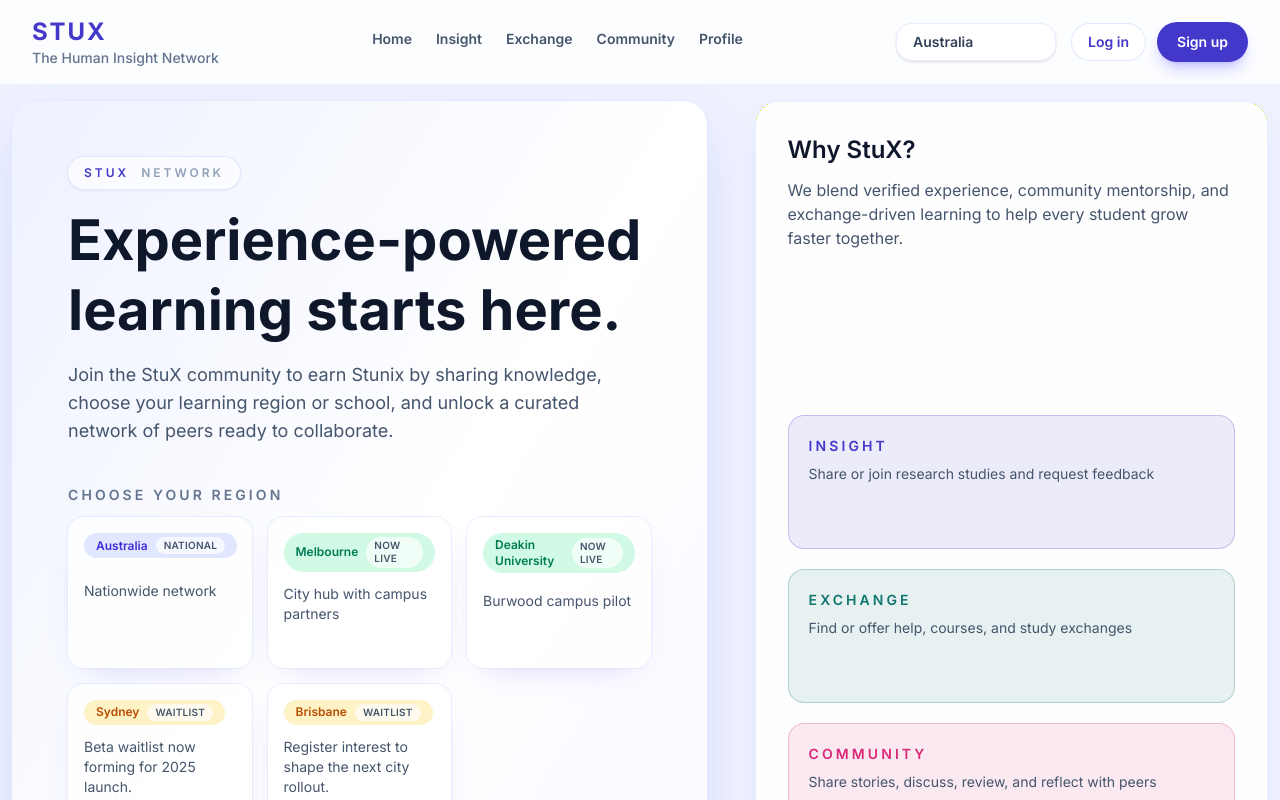
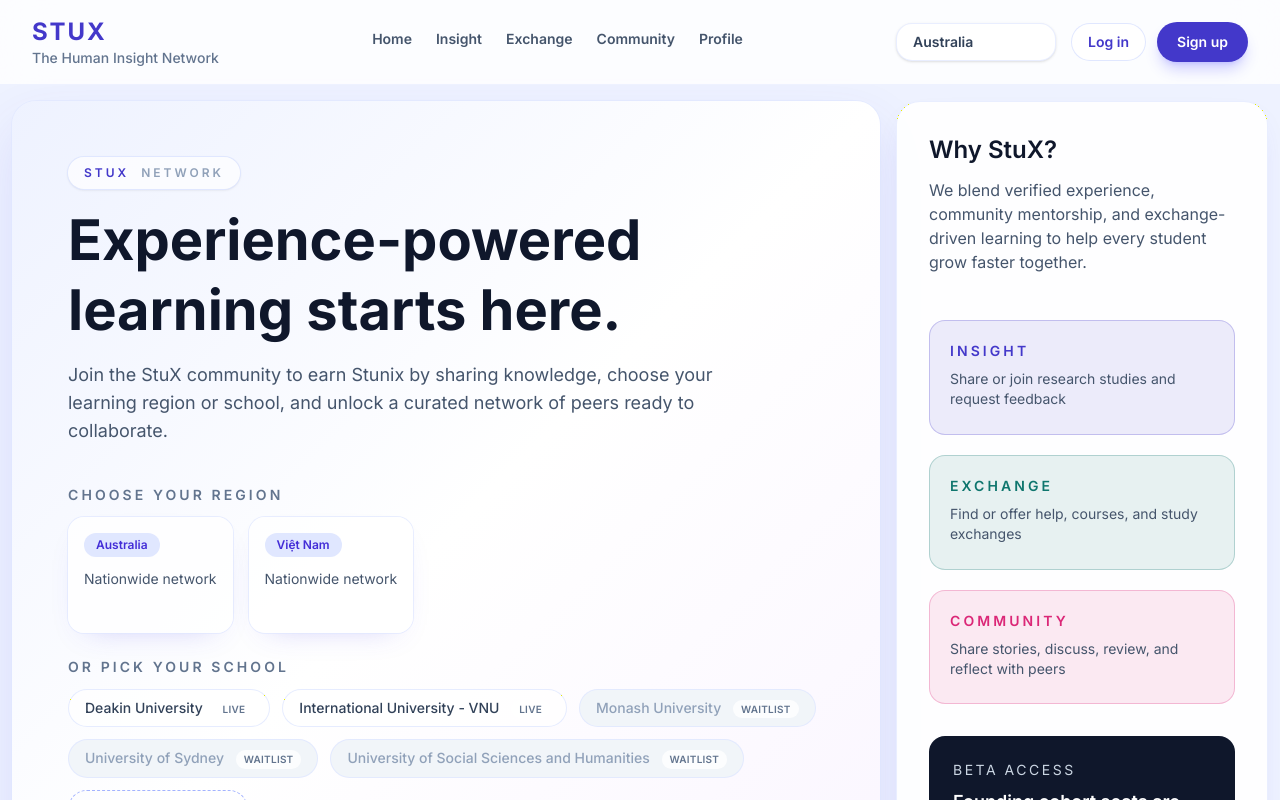
Before and after one commit to triek/stu-x, a Vue app: page / in a window 1280 px wide. Shown: the top 800 px of the page. Built offline with nearby package versions, Linux system fonts and the light colour scheme.

Commit message:
mapped region to city and school for region picking flow

```diff
--- /dev/null
+++ b/src/constants/regionSchools.js
@@ -0,0 +1,48 @@
+import { REGION_DEFINITIONS } from './regions'
+
+const regionMetaMap = REGION_DEFINITIONS.reduce((map, region) => {
+  map.set(region.id, region)
+  return map
+}, new Map())
+
+const createOptionFromRegion = (regionId) => {
+  const meta = regionMetaMap.get(regionId)
+  if (!meta) return null
+
+  return {
+    id: meta.id,
+    regionId: meta.id,
+    label: meta.label,
+    description: meta.tagline,
+    isActive: meta.isActive !== false,
+    accent: meta.accent,
+    statusLabel: meta.statusLabel,
+  }
+}
+
+const withDefinedOptions = (...options) => options.filter(Boolean)
+
+const REGION_SCHOOL_OVERRIDES = {
+  australia: withDefinedOptions(
+    createOptionFromRegion('melbourne'),
+    createOptionFromRegion('deakin'),
+  ),
+  vietnam: withDefinedOptions(
+    createOptionFromRegion('tphcm'),
+    createOptionFromRegion('iu-vnu'),
+    createOptionFromRegion('ussh'),
+  ),
+}
+
+export const getSchoolsForRegion = (regionId) => {
+  if (!regionId) return []
+  return REGION_SCHOOL_OVERRIDES[regionId] ?? withDefinedOptions(createOptionFromRegion(regionId))
+}
+
+export const LANDING_SCHOOL_SHORTCUTS = withDefinedOptions(
+  createOptionFromRegion('deakin'),
+  createOptionFromRegion('iu-vnu'),
+  createOptionFromRegion('monash'),
+  createOptionFromRegion('usyd'),
+  createOptionFromRegion('ussh'),
+)
--- a/src/constants/regions.js
+++ b/src/constants/regions.js
@@ -1,6 +1,7 @@
 export const DEFAULT_REGION_ID = 'australia'
 
 export const REGION_DEFINITIONS = [
+  // Australia
   {
     id: 'australia',
     label: 'Australia',
@@ -19,7 +20,7 @@
     tagline: 'City hub with campus partners',
     accent: 'bg-emerald-100 text-emerald-700',
     chipClass: 'border border-emerald-200/60 bg-emerald-50 text-emerald-700',
-    statusLabel: 'Now live',
+    statusLabel: 'Live',
     isActive: true,
     showInSwitcher: true,
   },
@@ -30,8 +31,19 @@
     tagline: 'Burwood campus pilot',
     accent: 'bg-emerald-100 text-emerald-700',
     chipClass: 'border border-emerald-200/60 bg-emerald-50 text-emerald-700',
-    statusLabel: 'Now live',
+    statusLabel: 'Live',
     isActive: true,
+    showInSwitcher: true,
+  },
+  {
+    id: 'monash',
+    label: 'Monash University',
+    shortLabel: 'Monash University',
+    tagline: 'Clayton campus pilot',
+    accent: 'bg-amber-100 text-amber-700',
+    chipClass: 'border border-amber-200/60 bg-amber-50 text-amber-700',
+    statusLabel: 'Waitlist',
+    isActive: false,
     showInSwitcher: true,
   },
   {
@@ -46,21 +58,91 @@
     showInSwitcher: true,
   },
   {
-    id: 'brisbane',
-    label: 'Brisbane',
-    shortLabel: 'Brisbane',
-    tagline: 'Register interest to shape the next city rollout.',
+    id: 'usyd',
+    label: 'University of Sydney',
+    shortLabel: 'University of Sydney',
+    tagline: 'Sydney campus pilot',
     accent: 'bg-amber-100 text-amber-700',
     chipClass: 'border border-amber-200/60 bg-amber-50 text-amber-700',
     statusLabel: 'Waitlist',
     isActive: false,
     showInSwitcher: true,
   },
+
+  // Vietnam
+  {
+    id: 'vietnam',
+    label: 'Việt Nam',
+    shortLabel: 'Vietnam',
+    tagline: 'Nationwide network',
+    accent: 'bg-indigo-100 text-indigo-700',
+    chipClass: 'border border-indigo-200/60 bg-indigo-50 text-indigo-700',
+    statusLabel: 'National',
+    isActive: true,
+    showInSwitcher: true,
+  },
+  {
+    id: 'tphcm',
+    label: 'Thành phố Hồ Chí Minh',
+    shortLabel: 'Ho Chi Minh City',
+    tagline: 'City hub with campus partners',
+    accent: 'bg-emerald-100 text-emerald-700',
+    chipClass: 'border border-emerald-200/60 bg-emerald-50 text-emerald-700',
+    statusLabel: 'Live',
+    isActive: true,
+    showInSwitcher: true,
+  },
+  {
+  id: 'iu-vnu',
+  label: 'International University - VNU',
+  shortLabel: 'IU - VNU',
+  tagline: 'IU campus pilot',
+  accent: 'bg-emerald-100 text-emerald-700',
+  chipClass: 'border border-emerald-200/60 bg-emerald-50 text-emerald-700',
+  statusLabel: 'Live',
+  isActive: true,
+  showInSwitcher: true,
+  },
+  {
+  id: 'ussh',
+  label: 'University of Social Sciences and Humanities',
+  shortLabel: 'IU - VNU',
+  tagline: 'USSH campus pilot',
+  accent: 'bg-amber-100 text-amber-700',
+  chipClass: 'border border-amber-200/60 bg-amber-50 text-amber-700',
+  statusLabel: 'Waitlist',
+  isActive: false,
+  showInSwitcher: true,
+  },
+  {
+  id: 'danang',
+  label: 'Đà Nẵng',
+  shortLabel: 'Da Nang',
+  tagline: 'Central hub with campus partners',
+  accent: 'bg-amber-100 text-amber-700',
+  chipClass: 'border border-amber-200/60 bg-amber-50 text-amber-700',
+  statusLabel: 'Waitlist',
+  isActive: false,
+  showInSwitcher: true,
+},
+{
+  id: 'hanoi',
+  label: 'Hà Nội',
+  shortLabel: 'Ha Noi',
+  tagline: 'Capital region with campus partners',
+  accent: 'bg-amber-100 text-amber-700',
+  chipClass: 'border border-amber-200/60 bg-amber-50 text-amber-700',
+  statusLabel: 'Waitlist',
+  isActive: false,
+  showInSwitcher: true,
+},
 ]
 
 const REGION_SCOPE_OVERRIDES = {
-  australia: ['australia', 'melbourne', 'deakin'],
-  melbourne: ['melbourne', 'deakin'],
+  australia: ['australia', 'melbourne', 'deakin', 'monash'],
+  melbourne: ['melbourne', 'deakin', 'monash'],
+  vietnam: ['vietnam', 'tphcm', 'iu-vnu', 'ussh'],
+  tphcm: ['tphcm', 'iu-vnu', 'ussh'],
 }
 
 export const REGION_SCOPES = REGION_DEFINITIONS.reduce((scopes, region) => {
--- a/src/router/index.js
+++ b/src/router/index.js
@@ -9,6 +9,7 @@
 import ProfileView from '../views/ProfileView.vue'
 import LoginView from '../views/LoginView.vue'
 import SignupView from '../views/SignupView.vue'
+import RegionSchoolSelectView from '../views/RegionSchoolSelectView.vue'
 
 const router = createRouter({
   history: createWebHistory(import.meta.env.BASE_URL),
@@ -17,6 +18,11 @@
       path: '/',
       name: 'landing',
       component: LandingView,
+    },
+    {
+      path: '/regions/:regionId/schools',
+      name: 'region-schools',
+      component: RegionSchoolSelectView,
     },
     {
       path: '/home',
--- a/src/views/LandingView.vue
+++ b/src/views/LandingView.vue
@@ -1,11 +1,13 @@
 <script setup>
-import { RouterLink } from 'vue-router'
+import { RouterLink, useRouter } from 'vue-router'
 import { PILLAR_ACCENTS } from '@/constants/pillarAccents'
 import { REGION_DEFINITIONS } from '@/constants/regions'
 import { withAlpha } from '@/utils/color'
+import { LANDING_SCHOOL_SHORTCUTS } from '@/constants/regionSchools'
+import { useRegionStore } from '@/stores/region'
 
 const regionCards = REGION_DEFINITIONS.filter((region) =>
-  ['australia', 'melbourne', 'deakin', 'sydney', 'brisbane'].includes(region.id),
+  ['australia', 'vietnam'].includes(region.id),
 ).map((region) => ({
   id: region.id,
   title: region.label,
@@ -15,13 +17,7 @@
   status: region.statusLabel,
   isActive: region.isActive,
 }))
-
-const schools = [
-  'Deakin University',
-  'StuX International Academy',
-  'Open Learning Collective',
-  'Community College Network',
-]
+const schools = LANDING_SCHOOL_SHORTCUTS
 
 const pillars = [
   {
@@ -44,10 +40,24 @@
   surface: withAlpha(pillar.accent, '18'),
   border: withAlpha(pillar.accent, '40'),
 }))
+
+const router = useRouter()
+const regionStore = useRegionStore()
+
+const handleRegionSelect = (region) => {
+  if (!region?.id) return
+  router.push({ name: 'region-schools', params: { regionId: region.id } })
+}
+
+const handleSchoolSelect = (school) => {
+  if (!school?.regionId || school.isActive === false) return
+  regionStore.setRegion(school.regionId)
+  router.push({ name: 'insight' })
+}
 </script>
 
 <template>
-  <section class="grid gap-12 lg:grid-cols-[1.15fr_0.85fr]">
+  <section class="grid gap-4 lg:grid-cols-[1.4fr_0.6fr]">
     <div class="grid gap-10 rounded-3xl bg-gradient-to-br from-indigo-50 via-white to-purple-50 p-10 shadow-primary ring-1 ring-indigo-100/70 sm:p-14">
       <div class="space-y-4">
         <div class="inline-flex items-center gap-3 rounded-full bg-white/70 px-4 py-2 text-xs font-semibold uppercase tracking-[0.25em] text-brand shadow-sm ring-1 ring-indigo-100">
@@ -65,21 +75,16 @@
       <div class="grid gap-6">
         <div class="space-y-3">
           <h2 class="text-sm font-semibold uppercase tracking-[0.22em] text-slate-500">Choose your region</h2>
-          <div class="grid gap-4 sm:grid-cols-3">
+          <div class="flex gap-4">
             <button
               v-for="region in regionCards"
               :key="region.id"
               type="button"
               class="group grid gap-3 rounded-2xl bg-white/80 p-4 text-left shadow-panel ring-1 ring-indigo-100/70 transition-transform hover:-translate-y-1 hover:shadow-lg"
+              @click="handleRegionSelect(region)"
             >
               <span :class="['inline-flex w-fit items-center rounded-full px-3 py-1 text-xs font-semibold gap-2', region.accent]">
                 <span>{{ region.title }}</span>
-                <span
-                  v-if="region.status"
-                  class="rounded-full bg-white/70 px-2 py-0.5 text-[10px] font-semibold uppercase tracking-wide text-slate-600"
-                >
-                  {{ region.status }}
-                </span>
               </span>
               <span class="text-sm text-slate-600">{{ region.description }}</span>
               <span class="text-xs font-semibold text-brand opacity-0 transition-opacity group-hover:opacity-100">
@@ -94,11 +99,23 @@
           <div class="flex flex-wrap gap-3">
             <button
               v-for="school in schools"
-              :key="school"
+              :key="school.id"
               type="button"
-              class="rounded-full border border-indigo-100/80 bg-white/70 px-4 py-2 text-sm font-medium text-slate-700 transition hover:border-indigo-200 hover:text-indigo-600"
+              class="rounded-full border border-indigo-100/80 px-4 py-2 text-sm font-medium transition"
+              :class="[
+                school.isActive !== false
+                  ? 'bg-white/70 text-slate-700 hover:border-indigo-200 hover:text-indigo-600'
+                  : 'cursor-not-allowed bg-slate-100 text-slate-400',
+              ]"
+              @click="handleSchoolSelect(school)"
             >
-              {{ school }}
+              {{ school.label }}
+              <span
+                v-if="school.statusLabel"
+                class="ml-2 inline-flex items-center rounded-full bg-white/80 px-2 py-0.5 text-[10px] font-semibold uppercase tracking-wide text-slate-500"
+              >
+                {{ school.statusLabel }}
+              </span>
             </button>
             <button
               type="button"
--- /dev/null
+++ b/src/views/RegionSchoolSelectView.vue
@@ -0,0 +1,101 @@
+<script setup>
+import { computed, watchEffect } from 'vue'
+import { useRoute, useRouter } from 'vue-router'
+import { useRegionStore } from '@/stores/region'
+import { getSchoolsForRegion } from '@/constants/regionSchools'
+
+const route = useRoute()
+const router = useRouter()
+const regionStore = useRegionStore()
+
+const regionId = computed(() => route.params.regionId?.toString().toLowerCase() ?? '')
+const regionMeta = computed(() => regionStore.getRegionMeta(regionId.value))
+const schools = computed(() => getSchoolsForRegion(regionId.value))
+
+watchEffect(() => {
+  if (!regionMeta.value) {
+    router.replace({ name: 'landing' })
+  }
+})
+
+const handleSchoolSelect = (school) => {
+  if (!school?.regionId || school.isActive === false) return
+
+  regionStore.setRegion(school.regionId)
+  router.push({ name: 'insight' })
+}
+
+const goBack = () => {
+  router.push({ name: 'landing' })
+}
+</script>
+
+<template>
+  <section class="mx-auto flex max-w-5xl flex-col gap-8 rounded-3xl bg-white p-6 shadow-panel ring-1 ring-indigo-100/60 sm:p-10">
+    <button
+      type="button"
+      class="inline-flex w-fit items-center gap-2 text-sm font-semibold text-indigo-600 transition hover:text-indigo-700"
+      @click="goBack"
+    >
+      ← Back to landing
+    </button>
+
+    <header class="space-y-3">
+      <p class="text-xs font-semibold uppercase tracking-[0.22em] text-slate-500">Choose your school</p>
+      <h1 class="text-3xl font-bold text-slate-900 sm:text-4xl">
+        {{ regionMeta?.label ?? 'Select your region' }}
+      </h1>
+      <p v-if="regionMeta?.tagline" class="text-slate-600">
+        {{ regionMeta.tagline }}
+      </p>
+    </header>
+
+    <div class="grid gap-4 sm:grid-cols-2">
+      <button
+        v-for="school in schools"
+        :key="school.id"
+        type="button"
+        class="group flex flex-col gap-2 rounded-2xl border p-5 text-left shadow-sm transition-all hover:-translate-y-1 hover:shadow-lg"
+        :class="[
+          school.isActive !== false
+            ? 'border-indigo-100/80 bg-white/80'
+            : 'cursor-not-allowed border-slate-200 bg-slate-50 text-slate-400',
+        ]"
+        @click="handleSchoolSelect(school)"
+      >
+        <span
+          class="inline-flex w-fit items-center gap-2 rounded-full px-3 py-1 text-xs font-semibold"
+          :class="school.accent ?? 'bg-indigo-50 text-indigo-700'"
+        >
+          <span>{{ school.label }}</span>
+          <span
+            v-if="school.statusLabel"
+            class="rounded-full bg-white/70 px-2 py-0.5 text-[10px] font-semibold uppercase tracking-wide text-slate-600"
+          >
+            {{ school.statusLabel }}
+          </span>
+        </span>
+        <span class="text-sm text-slate-600" :class="{ 'text-slate-400': school.isActive === false }">
+          {{ school.description || 'Join peers and collaborators in this network.' }}
+        </span>
+        <span
+          v-if="school.isActive !== false"
+          class="text-xs font-semibold text-brand opacity-0 transition-opacity group-hover:opacity-100"
+        >
+          Go to insights →
+        </span>
+        <span v-else class="text-xs font-semibold text-slate-400">Coming soon</span>
+      </button>
+    </div>
+
+    <p v-if="!schools.length" class="text-sm text-slate-500">
+      We’re still onboarding schools for this region. Check back soon or request your school on the landing page.
+    </p>
+  </section>
+</template>
+
+<style scoped>
+section {
+  background-image: linear-gradient(145deg, rgba(238, 242, 255, 0.6), rgba(255, 255, 255, 0.9));
+}
+</style>
```
